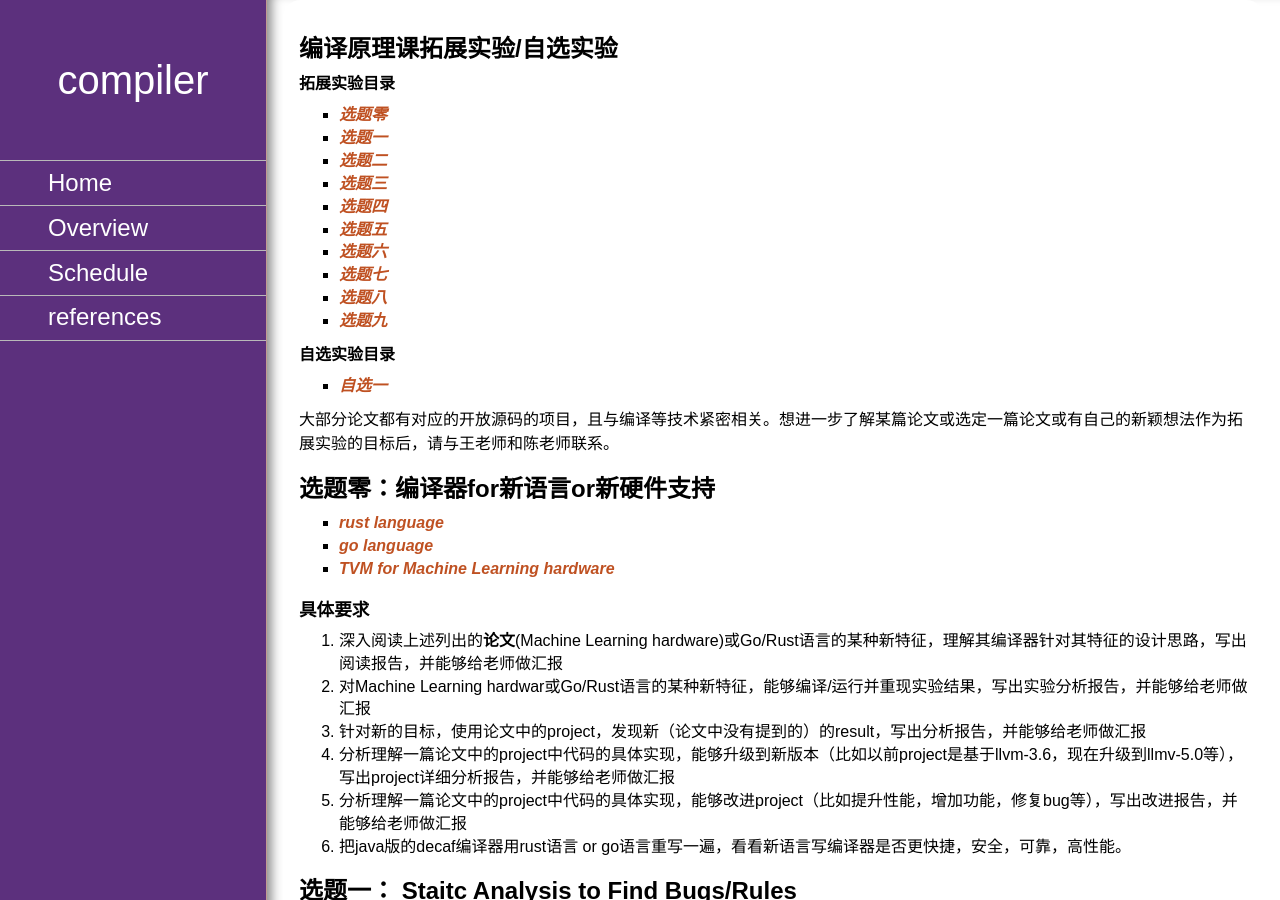
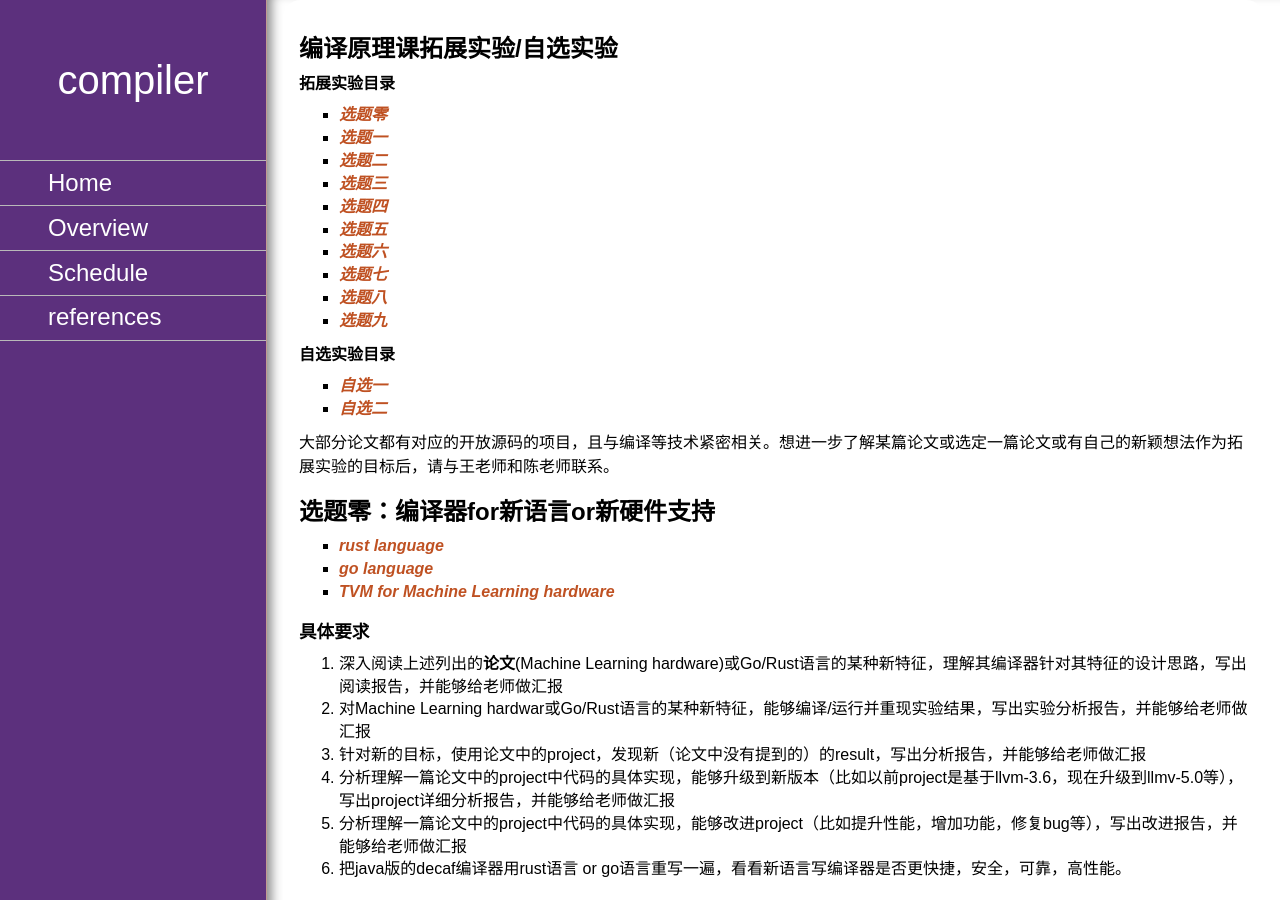
Before and after one commit to chyyuu/compiler_course_info, a Jekyll site: the page built from readinglist.md, in a window 1280 px wide and 900 px high. Built offline with Jekyll 4.4.1, drawn with Linux system fonts in a browser that asks for light colours; nearby versions of some CDN libraries; our own code applies the rules of GitHub Pages for plain Markdown files.

Commit message:
Update readinglist.md

```diff
--- a/readinglist.md
+++ b/readinglist.md
@@ -16,7 +16,7 @@
 **自选实验目录**
 
 * [自选一](#自选一一种可重构包解析器硬件配置描述语言P3的编译器实现)
-
+* [自选二](#自选二基于同步语言的显示模块开发工具原型的设计与实现)
 
 大部分论文都有对应的开放源码的项目，且与编译等技术紧密相关。想进一步了解某篇论文或选定一篇论文或有自己的新颖想法作为拓展实验的目标后，请与王老师和陈老师联系。
 
```
